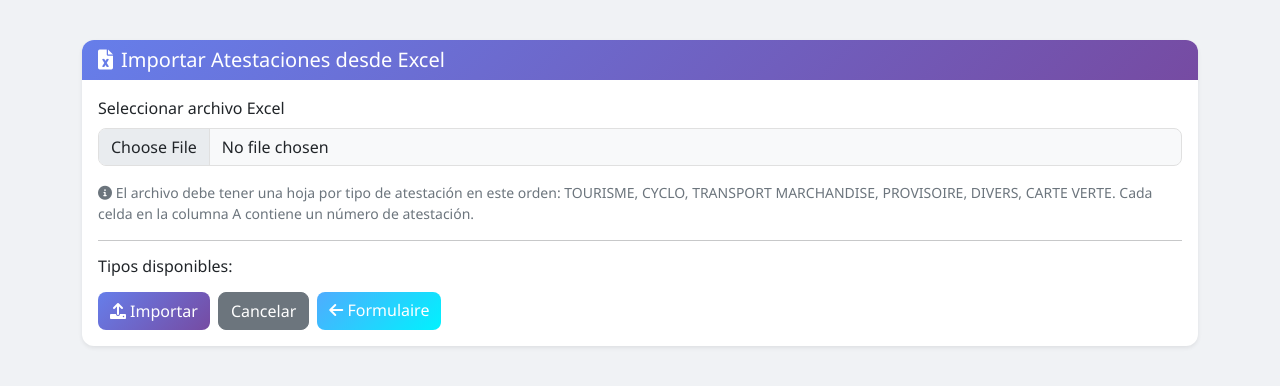
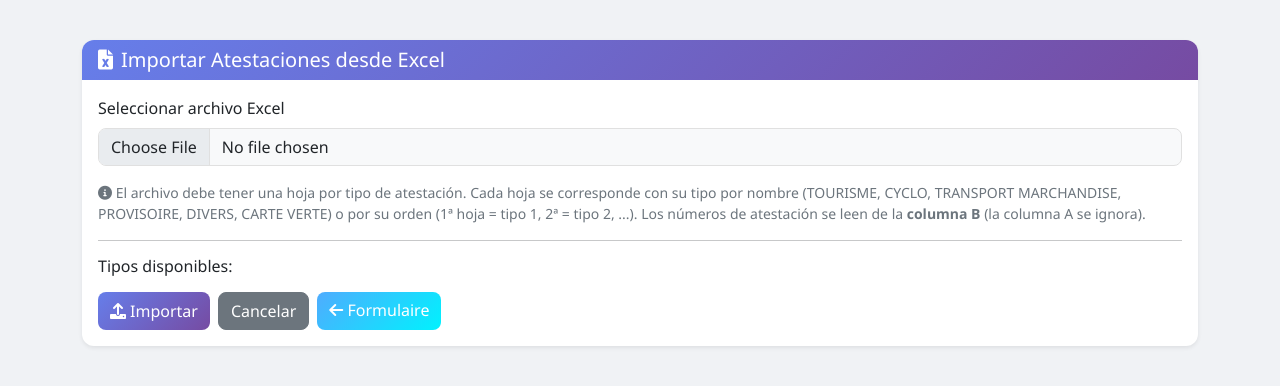
Before and after one commit to msbwindmark-cloud/misnuevosseguros, a Django app: page /attestations/importar/ in a window 1280 px wide; the page is wider, and only the part inside the window is pictured. Shown: the part 184-570 px from the top of that part. Run offline with Django 5.2, Linux system fonts and the light colour scheme; the visitor is signed in with stand-in values (Sample User, id 1); data comes from the database, SQL or seed files in the repository; data that the repository does not hold is empty; some libraries are stand-ins or nearby versions.

Commit message:
Fix: importar atestation excel

```diff
--- a/attestations/views.py
+++ b/attestations/views.py
@@ -39,23 +39,24 @@ def import_attestations_excel(request):
             messages.error(request, f'Error al leer el archivo: {e}')
             return redirect('attestation_list')
 
-        tipo_map = {0: 1, 1: 2, 2: 3, 3: 4, 4: 5, 5: 6}
+        tipos_por_nombre = {t.type_attestation.strip().upper(): t for t in TypeAttestation.objects.all()}
         total = 0
-        errores = 0
+        duplicados = 0
+        importados_por_tipo = {}
 
         for idx, sheet_name in enumerate(wb.sheetnames):
-            if idx > 5:
-                break
             ws = wb[sheet_name]
-            id_tipo = tipo_map.get(idx)
-            if not id_tipo:
-                continue
-            tipo = TypeAttestation.objects.filter(id=id_tipo).first()
+            tipo = tipos_por_nombre.get(sheet_name.strip().upper())
+            if not tipo:
+                tipo = TypeAttestation.objects.filter(id=idx + 1).first()
             if not tipo:
                 continue
 
-            for row in ws.iter_rows(min_row=1, max_col=1, values_only=True):
-                valor = row[0]
+            contador_tipo = 0
+            for row in ws.iter_rows(values_only=True):
+                if len(row) < 2:
+                    continue
+                valor = row[1]
                 if valor is None or str(valor).strip() == '':
                     continue
                 numero = str(valor).strip()
@@ -66,12 +67,18 @@ def import_attestations_excel(request):
                         seleccionado=True,
                     )
                     total += 1
+                    contador_tipo += 1
                 else:
-                    errores += 1
+                    duplicados += 1
+            if contador_tipo:
+                importados_por_tipo[tipo.type_attestation] = contador_tipo
 
         msg = f'{total} attestations importadas.'
-        if errores:
-            msg += f' {errores} duplicados omitidos.'
+        if importados_por_tipo:
+            detalle = ', '.join(f'{k}: {v}' for k, v in importados_por_tipo.items())
+            msg += f' ({detalle}).'
+        if duplicados:
+            msg += f' {duplicados} duplicados omitidos.'
         messages.success(request, msg)
         return redirect('attestation_list')
 
--- a/templates/attestations/import.html
+++ b/templates/attestations/import.html
@@ -16,8 +16,9 @@
         </div>
         <p class="text-muted small">
           <i class="fas fa-info-circle"></i>
-          El archivo debe tener una hoja por tipo de atestación en este orden: TOURISME, CYCLO, TRANSPORT MARCHANDISE, PROVISOIRE, DIVERS, CARTE VERTE.
-          Cada celda en la columna A contiene un número de atestación.
+          El archivo debe tener una hoja por tipo de atestación. Cada hoja se corresponde con su tipo por nombre
+          (TOURISME, CYCLO, TRANSPORT MARCHANDISE, PROVISOIRE, DIVERS, CARTE VERTE) o por su orden (1ª hoja = tipo 1, 2ª = tipo 2, ...).
+          Los números de atestación se leen de la <strong>columna B</strong> (la columna A se ignora).
         </p>
         <hr>
         <h6>Tipos disponibles:</h6>
```
